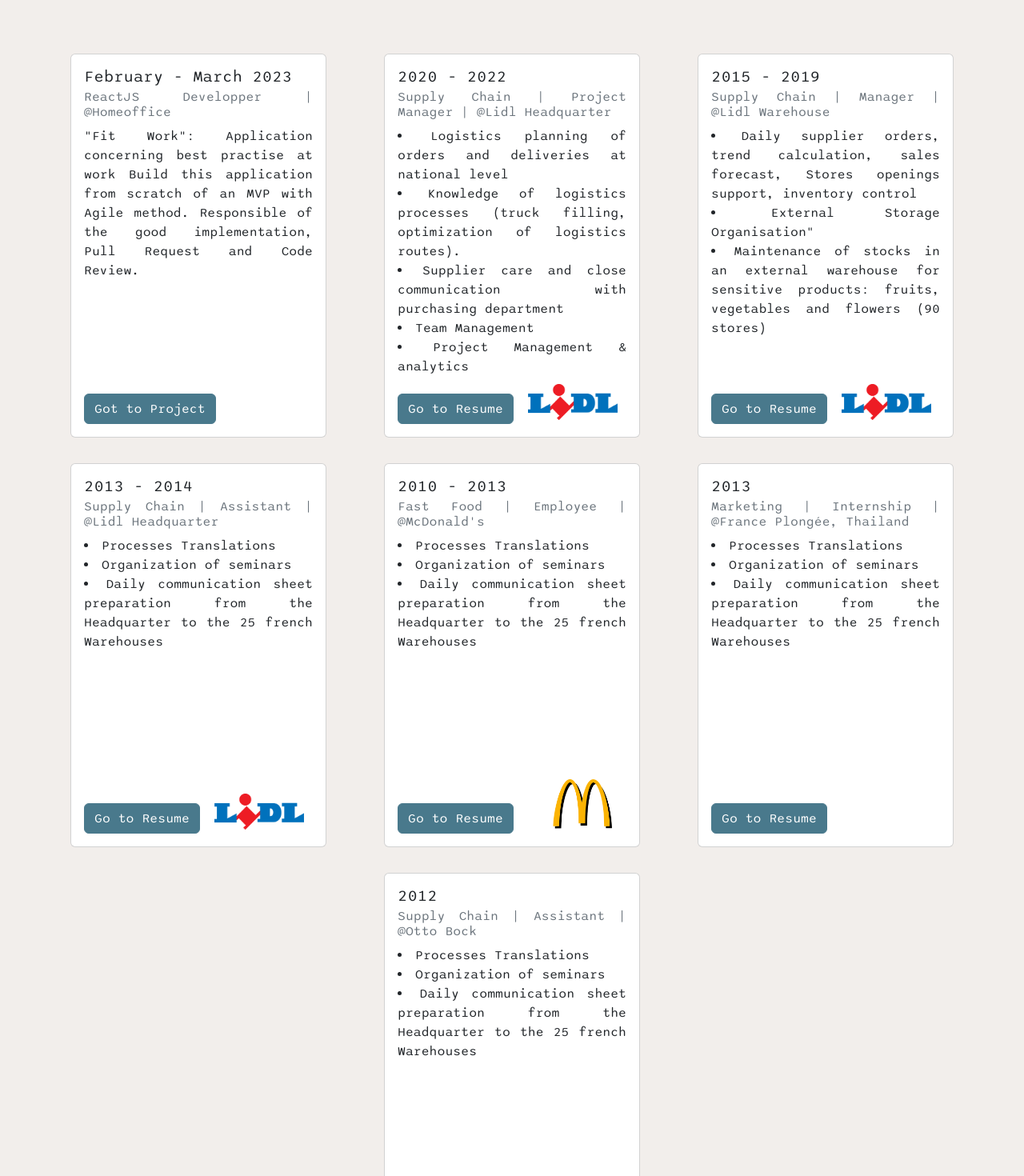
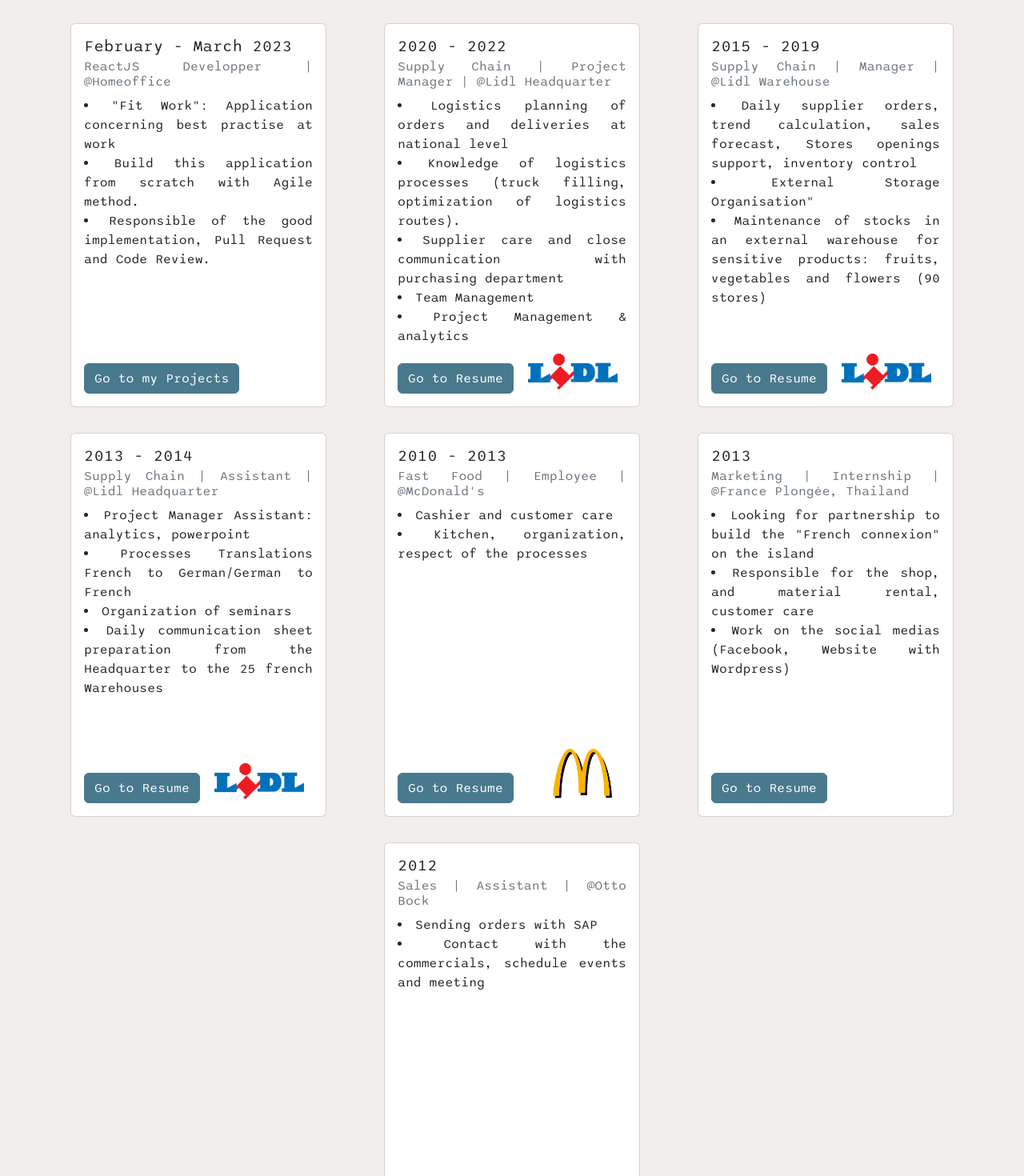
Before and after one commit to LeaBani/my-portefolio, a React (Create React App) app: page / in a window 1280 px wide. Shown: the part 1300-2770 px from the top of the page at 80% size. Built offline with nearby package versions, Linux system fonts and the light colour scheme.

Commit message:
Change content

```diff
--- a/src/components/Content/index.js
+++ b/src/components/Content/index.js
@@ -66,7 +66,7 @@
         <Image className='Content-icon-item' src={psql}/>
         <Image className='Content-icon-item' src={git}/>
         </div>
-        <h2 className="Content-description">Here I am, Lea, brand new Web Developper. Have a look on my Projects, and my Resume.
+        <h2 className="Content-description">Here I am, Lea, Web Developper. Have a look on my Projects, and my Resume.
         I would be happy to get in touch with you to share my experience</h2>
 
         <h3 className="Content-question">How did I get to Web Developpement ?</h3>
@@ -82,12 +82,13 @@
                 <Card.Title>February - March 2023</Card.Title>
                 <Card.Subtitle className="mb-2 text-muted">ReactJS Developper | @Homeoffice</Card.Subtitle>
                 <Card.Text>
-                "Fit Work": Application concerning best practise at work
-                Build this application from scratch of an MVP with Agile method.
-                Responsible of the good implementation, Pull Request and Code Review.
+                <li>"Fit Work": Application concerning best practise at work </li>
+                <li>Build this application from scratch with Agile method.</li>
+                <li>Responsible of the good implementation, Pull Request and Code Review. </li>
+
 
                 </Card.Text>
-                    <Button className="button" as={Link} to="https://fitwork-app.netlify.app">Got to Project</Button>
+                    <Button className="button" as={Link} to="/my-projects">Go to my Projects</Button>
             </Card.Body>
         </Card>
 
@@ -127,7 +128,8 @@
                 <Card.Title>2013 - 2014</Card.Title>
                 <Card.Subtitle className="mb-2 text-muted">Supply Chain | Assistant | @Lidl Headquarter</Card.Subtitle>
                 <Card.Text>
-                <li>Processes Translations</li>
+                <li>Project Manager Assistant: analytics, powerpoint</li>
+                <li>Processes Translations French to German/German to French</li>
                 <li>Organization of seminars</li>
                 <li>Daily communication sheet preparation from the Headquarter to the 25 french Warehouses</li>
                 <Image className='Content-experience-card-item' src={lidl}/>
@@ -142,9 +144,8 @@
                 <Card.Title>2010 - 2013</Card.Title>
                 <Card.Subtitle className="mb-2 text-muted">Fast Food | Employee | @McDonald's</Card.Subtitle>
                 <Card.Text>
-                <li>Processes Translations</li>
-                <li>Organization of seminars</li>
-                <li>Daily communication sheet preparation from the Headquarter to the 25 french Warehouses</li>
+                <li>Cashier and customer care</li>
+                <li>Kitchen, organization, respect of the processes</li>
                 <Image className='Content-experience-card-item' src={mcdo}/>
 
                 </Card.Text>
@@ -156,9 +157,9 @@
                 <Card.Title>2013</Card.Title>
                 <Card.Subtitle className="mb-2 text-muted">Marketing | Internship | @France Plongée, Thailand</Card.Subtitle>
                 <Card.Text>
-                <li>Processes Translations</li>
-                <li>Organization of seminars</li>
-                <li>Daily communication sheet preparation from the Headquarter to the 25 french Warehouses</li>
+                <li>Looking for partnership to build the "French connexion" on the island</li>
+                <li>Responsible for the shop, and material rental, customer care</li>
+                <li>Work on the social medias (Facebook, Website with Wordpress)</li>
 
                 </Card.Text>
                 <Button className="button" as={Link} to="/my-resume">Go to Resume</Button>
@@ -168,11 +169,10 @@
         <Card className="Content-experience-card"  style={{ width: '20rem', height: '30rem' }}>
             <Card.Body>
                 <Card.Title>2012</Card.Title>
-                <Card.Subtitle className="mb-2 text-muted">Supply Chain | Assistant | @Otto Bock</Card.Subtitle>
+                <Card.Subtitle className="mb-2 text-muted">Sales | Assistant | @Otto Bock</Card.Subtitle>
                 <Card.Text>
-                <li>Processes Translations</li>
-                <li>Organization of seminars</li>
-                <li>Daily communication sheet preparation from the Headquarter to the 25 french Warehouses</li>
+                <li>Sending orders with SAP</li>
+                <li>Contact with the commercials, schedule events and meeting</li>
                 <Image className='Content-experience-card-item' src={ob}/>
 
                 </Card.Text>
--- a/src/components/Header/NavBar.js
+++ b/src/components/Header/NavBar.js
@@ -2,7 +2,6 @@
 import Container from 'react-bootstrap/Container';
 import Nav from 'react-bootstrap/Nav';
 import Navbar from 'react-bootstrap/Navbar';
-import NavDropdown from 'react-bootstrap/NavDropdown';
 
 import './style.scss';
 
@@ -16,17 +15,8 @@
           <Nav className="me-auto" onSelect={(eventKey) => console.log(eventKey)}>
             <Nav.Link as={NavLink} to="/" eventKey="Home">HOME</Nav.Link>
             <Nav.Link as={NavLink} to="/my-resume" eventKey="Resume">MY RESUME</Nav.Link>
-            <NavDropdown title="MY PROJECTS" id="collasible-nav-dropdown">
-              <NavDropdown.Item as={NavLink} to="/projects" eventKey="Project 0">All my projects</NavDropdown.Item>
-              <NavDropdown.Divider />
-              <NavDropdown.Item as={NavLink} to="https://fitwork-app.netlify.app/" eventKey="Project 1">Go to Fit Work</NavDropdown.Item>
-              <NavDropdown.Item as={NavLink} to="https://trouve-ton-profil-github.netlify.app" eventKey="Project 2">
-              Go to GitHub Research
-              </NavDropdown.Item>
-              <NavDropdown.Item as={NavLink} to="" eventKey="Project 3">
-                Go to Converter
-              </NavDropdown.Item>
-            </NavDropdown>
+            <Nav.Link as={NavLink} to="/projects" eventKey="Projects">MY PROJECTS</Nav.Link>
+
           </Nav>
           <Nav>
             <Nav.Link as={NavLink} to="/contact" eventKey="Contact">CONTACT ME</Nav.Link>
--- a/src/components/Projects/index.js
+++ b/src/components/Projects/index.js
@@ -76,12 +76,12 @@
             </Card.Body>
         </Card>
 
-        <Card className='Projects-card' style={{ width: '18rem', height: '31rem' }}>
+        <Card className='Projects-card' style={{ width: '18rem', height: '35rem' }}>
             <Card.Img variant="top" />
             <Card.Body>
             <Card.Title as={Link} to="/" className='Projects-card-title'># 3 Converter</Card.Title>
             <Card.Text className='Projects-card-text'>
-                The converter permitted me to discover the OOP (Object Oriented Programming) with ReactJS. You can convert any avaiable currency.
+                The converter permitted me to discover the OOP (Object Oriented Programming) with ReactJS. With this app, you can convert any avaiable currency.
                 <span className='Projects-card-label'>
                     <Badge className="Projects-card-label-one"  bg="primary">
                         ReactJS
@@ -98,7 +98,7 @@
             </Card.Body>
         </Card>
 
-        <Card className='Projects-card' style={{ width: '18rem', height: '31rem' }}>
+        <Card className='Projects-card' style={{ width: '18rem', height: '35rem' }}>
             <Card.Img variant="top" />
             <Card.Body>
             <Card.Title as={Link} to="/" className='Projects-card-title'># 4 My portefolio</Card.Title>
```
